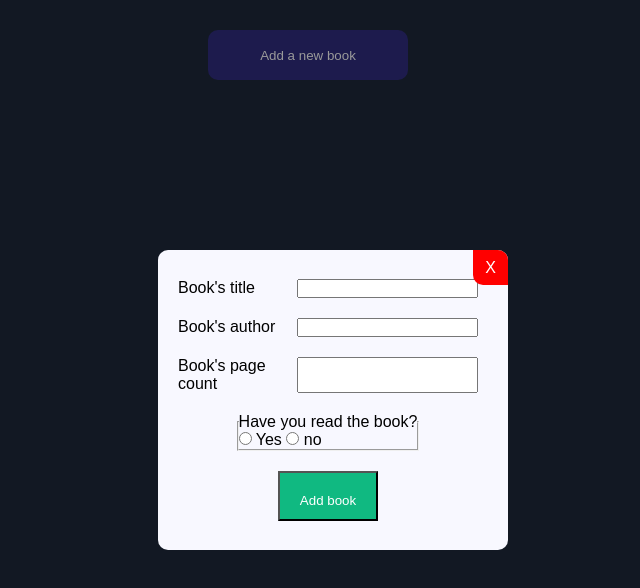
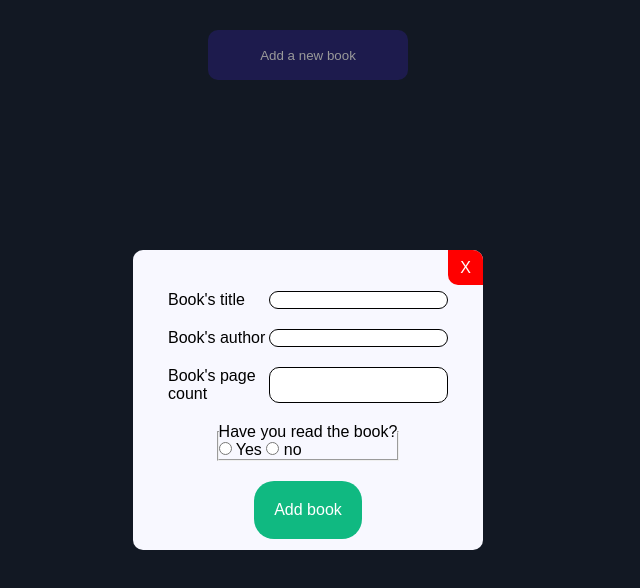
Before and after one commit to bamboratimo/library, a plain HTML site: page index.html in a window 1280 px wide. Both pictures are taken after a click on the button "Add a new book". Shown: the whole page, without its empty margins (332-972 px from the left). Drawn offline with Linux system fonts and the light colour scheme.

Commit message:
style the form

```diff
--- a/styles.css
+++ b/styles.css
@@ -14,7 +14,6 @@
 .form-cont {
     height: 100vh;
     background-color: #bfdbfe;
-    flex: 1;
     display: flex;
     flex-direction: column;
     align-items: center;
@@ -26,7 +25,6 @@
     display: flex;
     justify-content: space-around;
     flex-wrap: wrap;
-    flex: 3;
     padding-top: 40px;
 }
 
@@ -40,7 +38,7 @@
 
 .book-card {
     background-color: #e2e8f0;
-    width: 300px;
+    width: 350px;
     max-height: 250px;
     font-size: 1.3rem;
     border-radius: 10px;
@@ -82,20 +80,21 @@
     background-color: ghostwhite;
     border-radius: 10px;
     display: none;
-    margin-top: -150px;
-    margin-left: -150px;
-    padding-right: 10px;
+    transform: translate(-50%, -50%);
+    padding-top: 30px;
 }
 
 .submit-btn {
     padding: 20px;
     background-color: #10b981;
-    height: 50px;
     color: #fff;
     display: flex;
     justify-content: center;
     align-items: center;
     cursor: pointer;
+    border: none;
+    font-size: 1rem;
+    border-radius: 20px;
 }
 
 .fa-book {
@@ -120,6 +119,7 @@
     display: flex;
     justify-content: space-between;
     width: 300px;
+    padding: 0 10px 0 10px;
 }
 
 .modal-backdrop {
@@ -146,3 +146,8 @@
     justify-content: center;
     border-radius: 0 10px 0 10px;
 }
+
+.input-field {
+    border-radius: 10px;
+    border: 1px solid black;
+}
```
